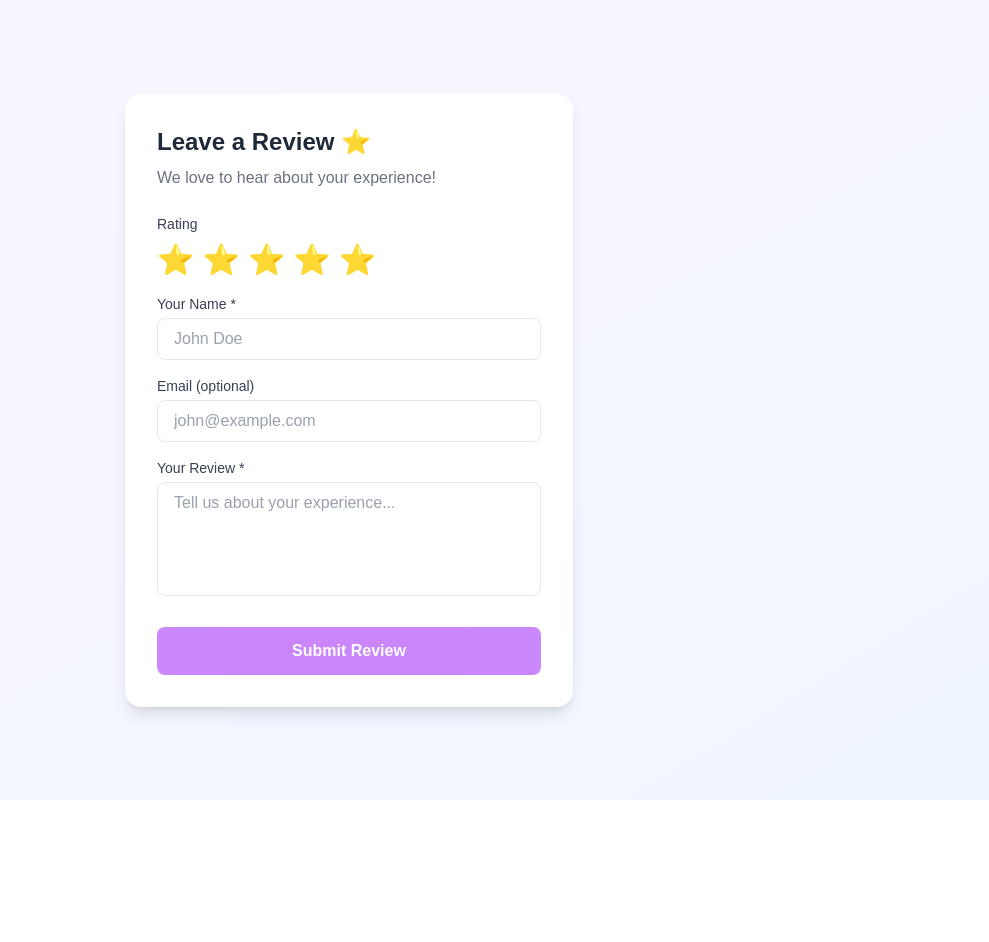
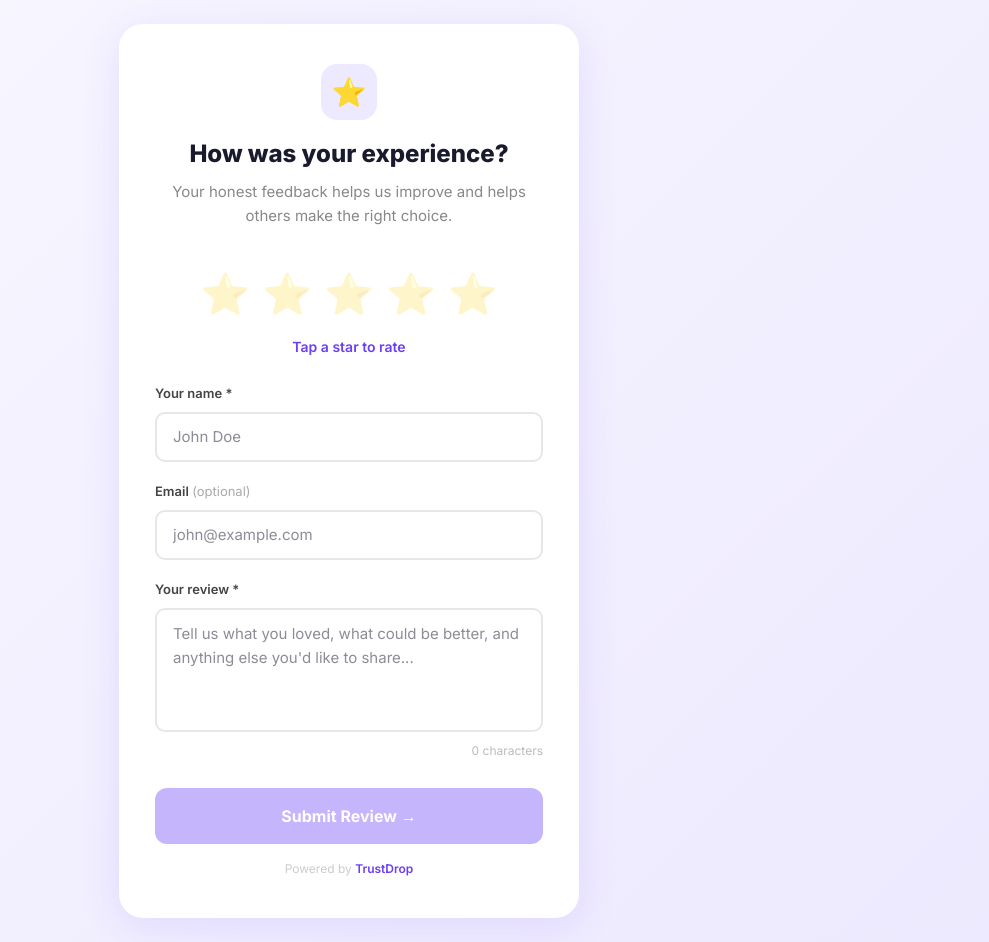
Before and after one commit to apexnova97-hash/trustdrop, a Next.js app: page /collect/testbiz in a window 1280 px wide. Shown: the whole page, without its empty margins (291-1280 px from the left). Before the commit the page ends 800 px from the top, so only its background shows below. Built offline with nearby package versions, Linux system fonts and the light colour scheme; no server answers.

Commit message:
Update page.js

```diff
--- a/app/collect/[slug]/page.js
+++ b/app/collect/[slug]/page.js
@@ -6,16 +6,17 @@ export default function CollectPage({ params }) {
   const { slug } = use(params)
   const [name, setName] = useState('')
   const [email, setEmail] = useState('')
-  const [rating, setRating] = useState(5)
+  const [rating, setRating] = useState(0)
   const [review, setReview] = useState('')
   const [submitted, setSubmitted] = useState(false)
   const [loading, setLoading] = useState(false)
+  const [hovered, setHovered] = useState(0)
 
   async function handleSubmit() {
     setLoading(true)
     const { data: business } = await supabase
       .from('businesses')
-      .select('id')
+      .select('id, business_name')
       .eq('slug', slug)
       .single()
     if (!business) {
@@ -32,60 +33,133 @@ export default function CollectPage({ params }) {
         star_rating: rating,
         review_text: review,
       })
-    if (!error) { setSubmitted(true) } else { alert('Something went wrong') }
+    if (!error) { setSubmitted(true) } else { alert('Something went wrong, try again') }
     setLoading(false)
   }
 
+  const starLabels = ['', 'Poor', 'Fair', 'Good', 'Great', 'Excellent']
+
   if (submitted) {
     return (
-      <div className="min-h-screen bg-gradient-to-br from-purple-50 to-blue-50 flex items-center justify-center p-4">
-        <div className="bg-white rounded-2xl shadow-lg p-8 max-w-md w-full text-center">
-          <div className="text-6xl mb-4">🎉</div>
-          <h2 className="text-2xl font-bold text-gray-800 mb-2">Thank you!</h2>
-          <p className="text-gray-500">Your review has been submitted successfully.</p>
+      <div style={{ minHeight: '100vh', background: 'linear-gradient(135deg, #f8f7ff 0%, #ede9fe 100%)', display: 'flex', alignItems: 'center', justifyContent: 'center', padding: 24, fontFamily: "'Inter', sans-serif" }}>
+        <style>{`@import url('https://fonts.googleapis.com/css2?family=Inter:wght@400;500;600;700;800&display=swap');`}</style>
+        <div style={{ background: 'white', borderRadius: 24, padding: 48, maxWidth: 440, width: '100%', textAlign: 'center', boxShadow: '0 8px 40px rgba(108,62,244,0.12)' }}>
+          <div style={{ fontSize: 64, marginBottom: 16 }}>🎉</div>
+          <h2 style={{ fontSize: 26, fontWeight: 800, color: '#1a1a2e', marginBottom: 10 }}>Thank you!</h2>
+          <p style={{ color: '#666', fontSize: 16, lineHeight: 1.7 }}>Your review has been submitted. It means a lot to us!</p>
+          <div style={{ marginTop: 32, padding: 20, background: '#f8f7ff', borderRadius: 16 }}>
+            <p style={{ color: '#6c3ef4', fontWeight: 600, fontSize: 14 }}>⭐ {'⭐'.repeat(rating - 1)} You gave {rating} stars</p>
+          </div>
         </div>
       </div>
     )
   }
 
   return (
-    <div className="min-h-screen bg-gradient-to-br from-purple-50 to-blue-50 flex items-center justify-center p-4">
-      <div className="bg-white rounded-2xl shadow-lg p-8 max-w-md w-full">
-        <h1 className="text-2xl font-bold text-gray-800 mb-2">Leave a Review ⭐</h1>
-        <p className="text-gray-500 mb-6">We love to hear about your experience!</p>
-        <div className="mb-4">
-          <label className="block text-sm font-medium text-gray-700 mb-2">Rating</label>
-          <div className="flex gap-2">
-            {[1,2,3,4,5].map((star) => (
-              <button key={star} onClick={() => setRating(star)}
-                className={`text-3xl transition-transform hover:scale-110 ${star <= rating ? 'opacity-100' : 'opacity-30'}`}>
+    <div style={{ minHeight: '100vh', background: 'linear-gradient(135deg, #f8f7ff 0%, #ede9fe 100%)', display: 'flex', alignItems: 'center', justifyContent: 'center', padding: 24, fontFamily: "'Inter', sans-serif" }}>
+      <style>{`
+        @import url('https://fonts.googleapis.com/css2?family=Inter:wght@400;500;600;700;800&display=swap');
+        * { box-sizing: border-box; margin: 0; padding: 0; }
+        input, textarea { outline: none; }
+        input:focus, textarea:focus { border-color: #6c3ef4 !important; box-shadow: 0 0 0 3px rgba(108,62,244,0.1); }
+        .star-btn { background: none; border: none; cursor: pointer; font-size: 40px; transition: transform 0.1s; padding: 4px; }
+        .star-btn:hover { transform: scale(1.2); }
+        .submit-btn { width: 100%; background: #6c3ef4; color: white; border: none; padding: 16px; border-radius: 12px; font-size: 16px; font-weight: 700; cursor: pointer; transition: background 0.2s; font-family: inherit; }
+        .submit-btn:hover { background: #5a2fd9; }
+        .submit-btn:disabled { background: #c4b5fd; cursor: not-allowed; }
+      `}</style>
+
+      <div style={{ background: 'white', borderRadius: 24, padding: '40px 36px', maxWidth: 460, width: '100%', boxShadow: '0 8px 40px rgba(108,62,244,0.12)' }}>
+
+        {/* Header */}
+        <div style={{ textAlign: 'center', marginBottom: 32 }}>
+          <div style={{ width: 56, height: 56, background: '#ede9fe', borderRadius: 16, display: 'flex', alignItems: 'center', justifyContent: 'center', margin: '0 auto 16px', fontSize: 28 }}>
+            ⭐
+          </div>
+          <h1 style={{ fontSize: 24, fontWeight: 800, color: '#1a1a2e', marginBottom: 8 }}>
+            How was your experience?
+          </h1>
+          <p style={{ color: '#888', fontSize: 15, lineHeight: 1.6 }}>
+            Your honest feedback helps us improve and helps others make the right choice.
+          </p>
+        </div>
+
+        {/* Star Rating */}
+        <div style={{ textAlign: 'center', marginBottom: 28 }}>
+          <div style={{ display: 'flex', justifyContent: 'center', gap: 4, marginBottom: 8 }}>
+            {[1, 2, 3, 4, 5].map((star) => (
+              <button
+                key={star}
+                className="star-btn"
+                onMouseEnter={() => setHovered(star)}
+                onMouseLeave={() => setHovered(0)}
+                onClick={() => setRating(star)}
+                style={{ opacity: star <= (hovered || rating) ? 1 : 0.25 }}
+              >
                 ⭐
               </button>
             ))}
           </div>
+          <p style={{ color: '#6c3ef4', fontWeight: 600, fontSize: 14, height: 20 }}>
+            {hovered ? starLabels[hovered] : rating ? starLabels[rating] : 'Tap a star to rate'}
+          </p>
         </div>
-        <div className="mb-4">
-          <label className="block text-sm font-medium text-gray-700 mb-1">Your Name *</label>
-          <input type="text" value={name} onChange={(e) => setName(e.target.value)}
+
+        {/* Name */}
+        <div style={{ marginBottom: 20 }}>
+          <label style={{ display: 'block', fontSize: 13, fontWeight: 600, color: '#444', marginBottom: 8 }}>
+            Your name *
+          </label>
+          <input
+            type="text"
+            value={name}
+            onChange={(e) => setName(e.target.value)}
             placeholder="John Doe"
-            className="w-full border border-gray-200 rounded-lg px-4 py-2 text-gray-800 placeholder-gray-400 focus:outline-none focus:ring-2 focus:ring-purple-400" />
+            style={{ width: '100%', border: '2px solid #e5e7eb', borderRadius: 10, padding: '12px 16px', fontSize: 15, color: '#1a1a2e', transition: 'border-color 0.2s, box-shadow 0.2s', fontFamily: 'inherit' }}
+          />
         </div>
-        <div className="mb-4">
-          <label className="block text-sm font-medium text-gray-700 mb-1">Email (optional)</label>
-          <input type="email" value={email} onChange={(e) => setEmail(e.target.value)}
+
+        {/* Email */}
+        <div style={{ marginBottom: 20 }}>
+          <label style={{ display: 'block', fontSize: 13, fontWeight: 600, color: '#444', marginBottom: 8 }}>
+            Email <span style={{ color: '#aaa', fontWeight: 400 }}>(optional)</span>
+          </label>
+          <input
+            type="email"
+            value={email}
+            onChange={(e) => setEmail(e.target.value)}
             placeholder="john@example.com"
-            className="w-full border border-gray-200 rounded-lg px-4 py-2 text-gray-800 placeholder-gray-400 focus:outline-none focus:ring-2 focus:ring-purple-400" />
+            style={{ width: '100%', border: '2px solid #e5e7eb', borderRadius: 10, padding: '12px 16px', fontSize: 15, color: '#1a1a2e', transition: 'border-color 0.2s, box-shadow 0.2s', fontFamily: 'inherit' }}
+          />
         </div>
-        <div className="mb-6">
-          <label className="block text-sm font-medium text-gray-700 mb-1">Your Review *</label>
-          <textarea value={review} onChange={(e) => setReview(e.target.value)}
-            placeholder="Tell us about your experience..." rows={4}
-            className="w-full border border-gray-200 rounded-lg px-4 py-2 text-gray-800 placeholder-gray-400 focus:outline-none focus:ring-2 focus:ring-purple-400 resize-none" />
+
+        {/* Review */}
+        <div style={{ marginBottom: 28 }}>
+          <label style={{ display: 'block', fontSize: 13, fontWeight: 600, color: '#444', marginBottom: 8 }}>
+            Your review *
+          </label>
+          <textarea
+            value={review}
+            onChange={(e) => setReview(e.target.value)}
+            placeholder="Tell us what you loved, what could be better, and anything else you'd like to share..."
+            rows={4}
+            style={{ width: '100%', border: '2px solid #e5e7eb', borderRadius: 10, padding: '12px 16px', fontSize: 15, color: '#1a1a2e', resize: 'none', transition: 'border-color 0.2s, box-shadow 0.2s', fontFamily: 'inherit', lineHeight: 1.6 }}
+          />
+          <p style={{ textAlign: 'right', fontSize: 12, color: '#bbb', marginTop: 4 }}>{review.length} characters</p>
         </div>
-        <button onClick={handleSubmit} disabled={!name || !review || loading}
-          className="w-full bg-purple-600 text-white py-3 rounded-lg font-semibold hover:bg-purple-700 disabled:opacity-50 disabled:cursor-not-allowed transition-colors">
-          {loading ? 'Submitting...' : 'Submit Review'}
+
+        {/* Submit */}
+        <button
+          className="submit-btn"
+          onClick={handleSubmit}
+          disabled={!name || !review || rating === 0 || loading}
+        >
+          {loading ? '⏳ Submitting...' : 'Submit Review →'}
         </button>
+
+        <p style={{ textAlign: 'center', fontSize: 12, color: '#ccc', marginTop: 16 }}>
+          Powered by <span style={{ color: '#6c3ef4', fontWeight: 600 }}>TrustDrop</span>
+        </p>
       </div>
     </div>
   )
```
